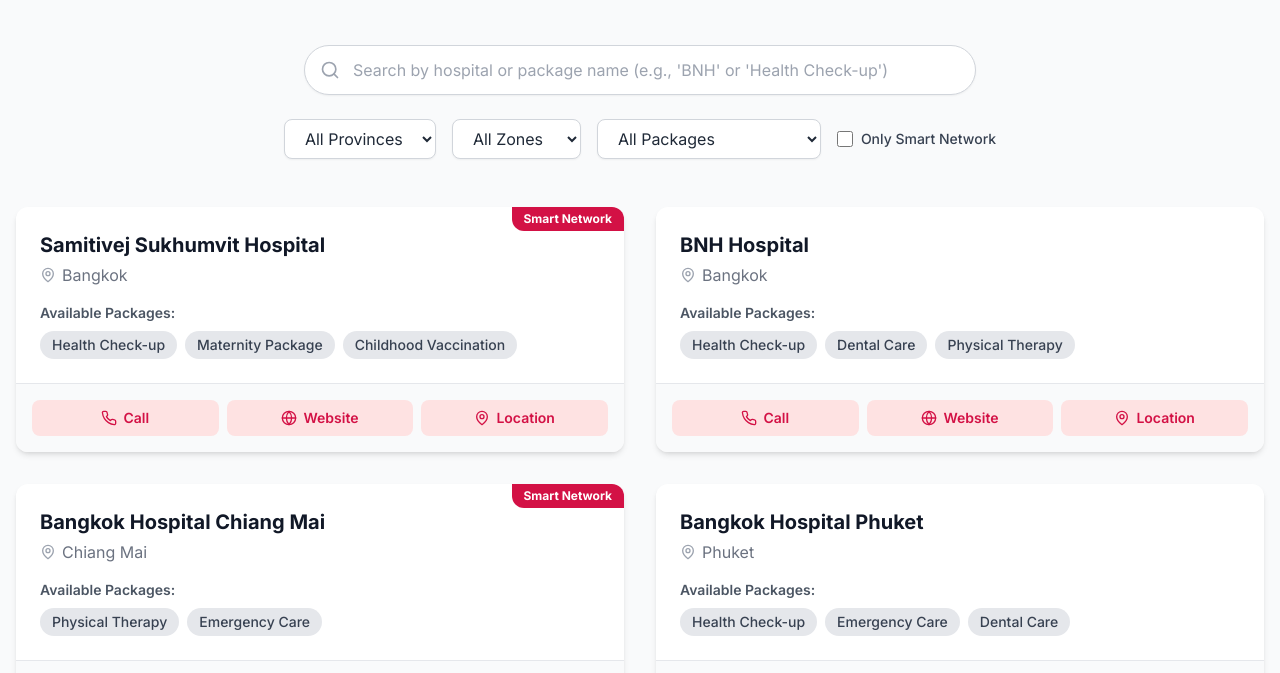
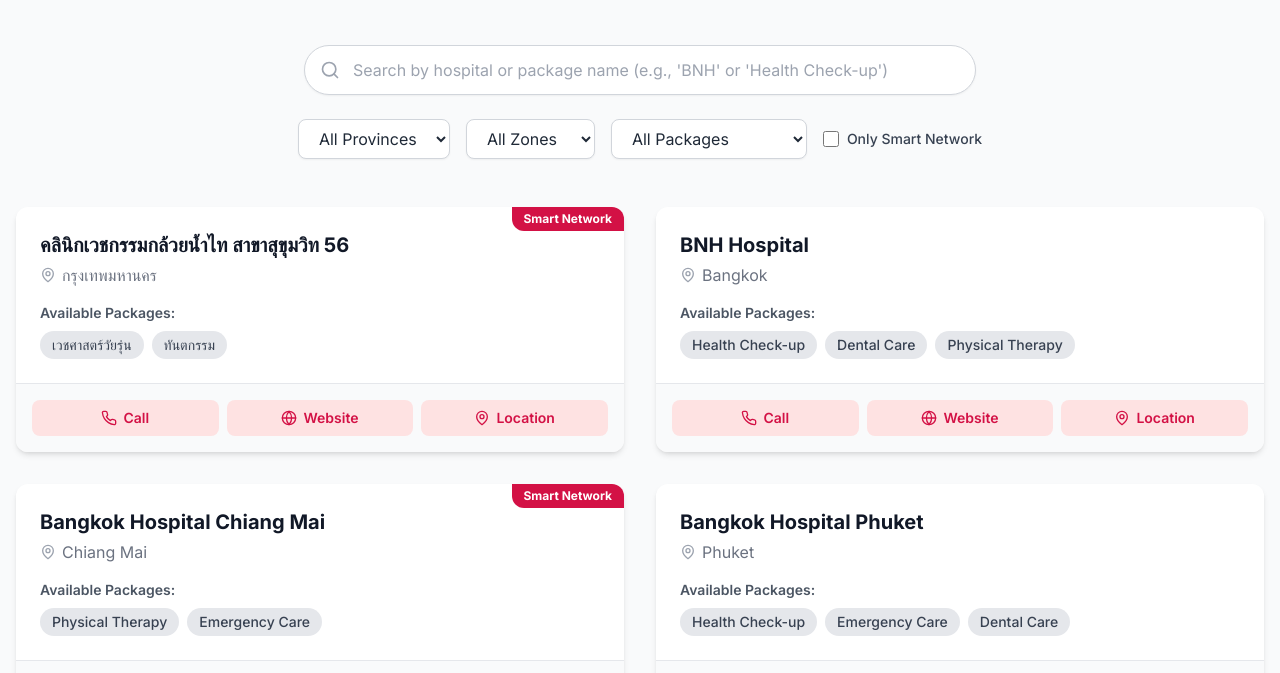
Before and after one commit to Iceponn/smartnetwork, a plain HTML site: page index.html in a window 1280 px wide. Shown: the part 127-800 px from the top of the page. Drawn offline with nearby package versions, Linux system fonts and the light colour scheme.

Commit message:
Update index.html

```diff
--- a/index.html
+++ b/index.html
@@ -83,18 +83,18 @@
         // This array simulates the data you would get from your API.
         const hospitalsData = [
             {
-                name: "Samitivej Sukhumvit Hospital",
-                zone: "Central",
-                province: "Bangkok",
+                name: "คลินิกเวชกรรมกล้วยน้ำไท สาขาสุขุมวิท 56",
+                zone: "ภาคกลาง",
+                province: "กรุงเทพมหานคร",
                 isSmartNetwork: true,
-                phone: "02-022-2222",
+                phone: "0811234567",
                 website: "https://www.samitivejhospitals.com/",
                 locationUrl: "https://goo.gl/maps/example1",
-                packages: ["Health Check-up", "Maternity Package", "Childhood Vaccination"]
+                packages: ["เวชศาสตร์วัยรุ่น", "ทันตกรรม"]
             },
             {
                 name: "BNH Hospital",
-                zone: "Central",
+                zone: "ภาคกลาง",
                 province: "Bangkok",
                 isSmartNetwork: false,
                 phone: "02-022-8888",
```
